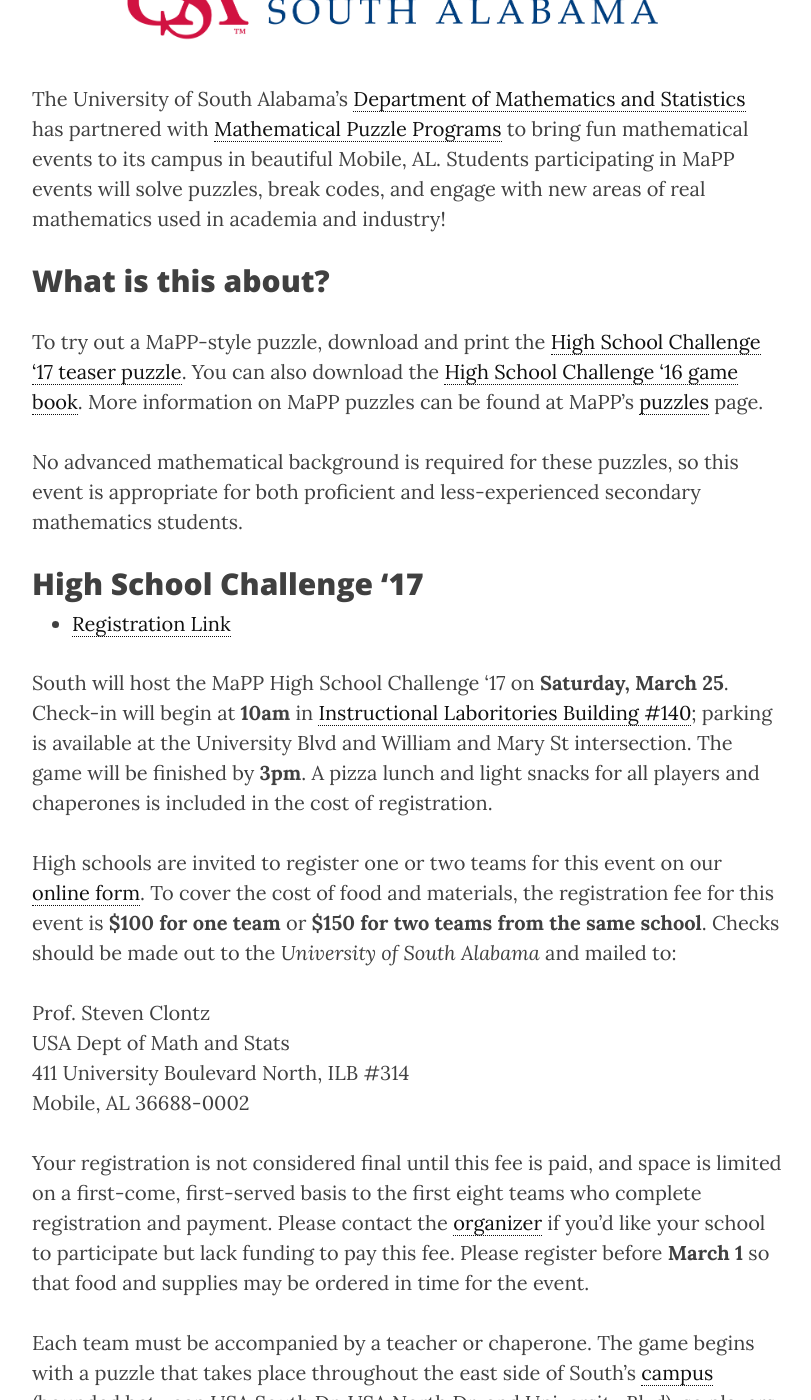
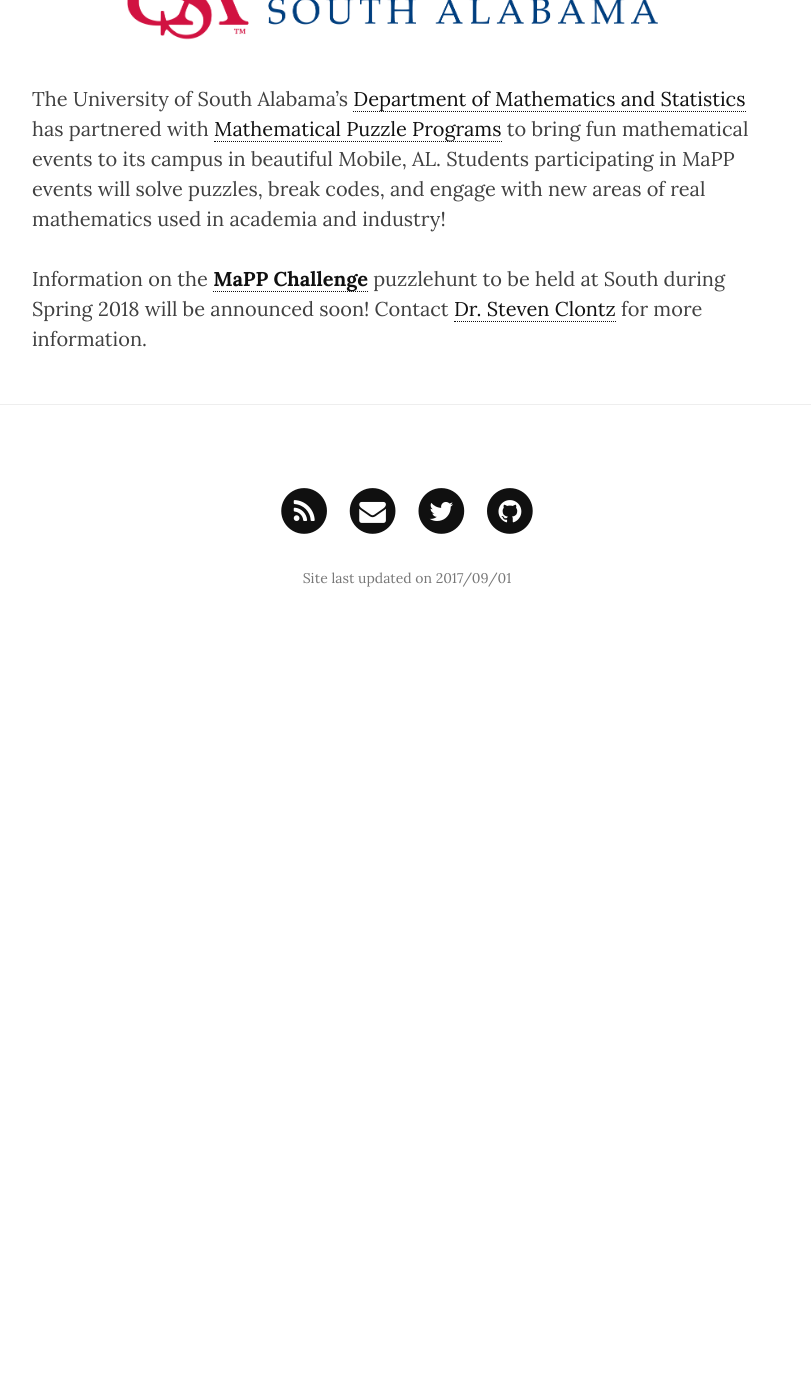
Before and after one commit to MaPPmath/mappmath.github.io, a Jekyll site: the page built from pages/campuses/south-alabama.md, in a window 1280 px wide and 1400 px high, scrolled down 649 px. Shown: the whole window, without its empty margins (233-1044 px from the left). Built offline with Jekyll 4.4.1, drawn with Linux system fonts in a browser that asks for light colours; nearby versions of some CDN libraries; after the commit the page ends 1303 px from its top, so only the background shows below that; some of the changed text lies outside the part shown.

Commit message:
update south campus page

```diff
--- a/pages/campuses/south-alabama.md
+++ b/pages/campuses/south-alabama.md
@@ -17,7 +17,12 @@
 events will solve puzzles, break codes, and engage with new areas of real
 mathematics used in academia and industry!
 
-## What is this about?
+Information on the **[MaPP Challenge][challenge]** puzzlehunt
+to be held at South
+during Spring 2018 will be announced soon!
+Contact [Dr. Steven Clontz][clontz] for more information.
+
+<!-- ## What is this about?
 
 To try out a MaPP-style puzzle, download and print the
 [High School Challenge '17 teaser puzzle][teaser]. You can also download the
@@ -64,15 +69,13 @@
 with a puzzle that takes place throughout the east side of
 South's [campus][map] (bounded between USA South Dr, USA North Dr, and
 University Blvd),
-so players are encouraged to bring cell phones for communication.
-
-Contact [Prof. Steven Clontz][clontz] for more information. More information
-on the [High School Challenge][hsc] may be found on the [MaPP website][hsc].
+so players are encouraged to bring cell phones for communication. -->
 
 [south]: https://www.southalabama.edu/colleges/artsandsci/mathstat/
 [mapp]: /
 [clontz]: mailto:sclontz@southalabama.edu
 [hsc]: /programs/hsc/
+[challenge]: /programs/challenge/
 [teaser]: /puzzles/hsc17-teaser.pdf
 [hsc16book]: https://github.com/MaPPmath/hsc16/raw/master/booklet.pdf
 [map]: http://www.southalabama.edu/campusmap/
```
